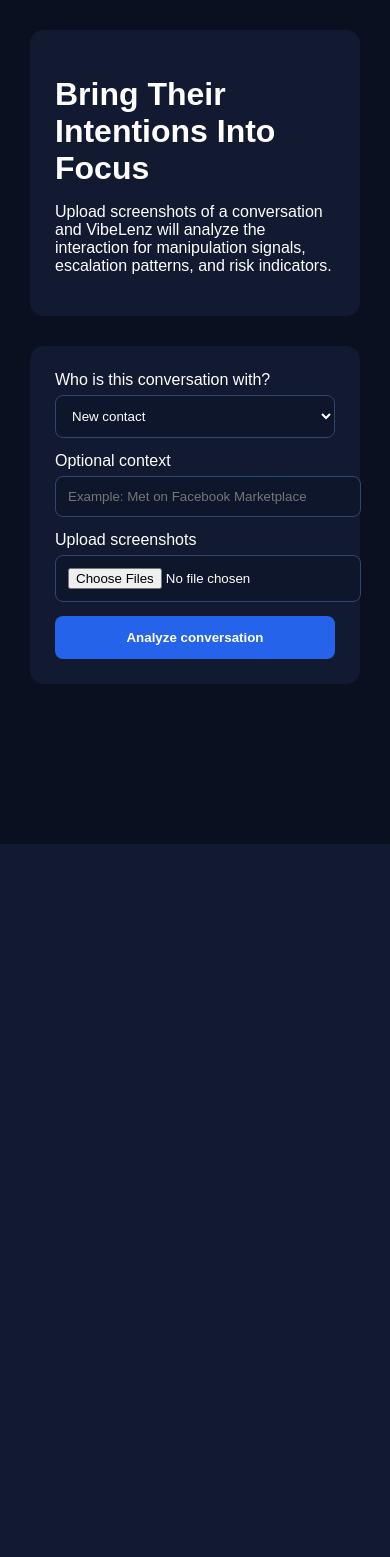
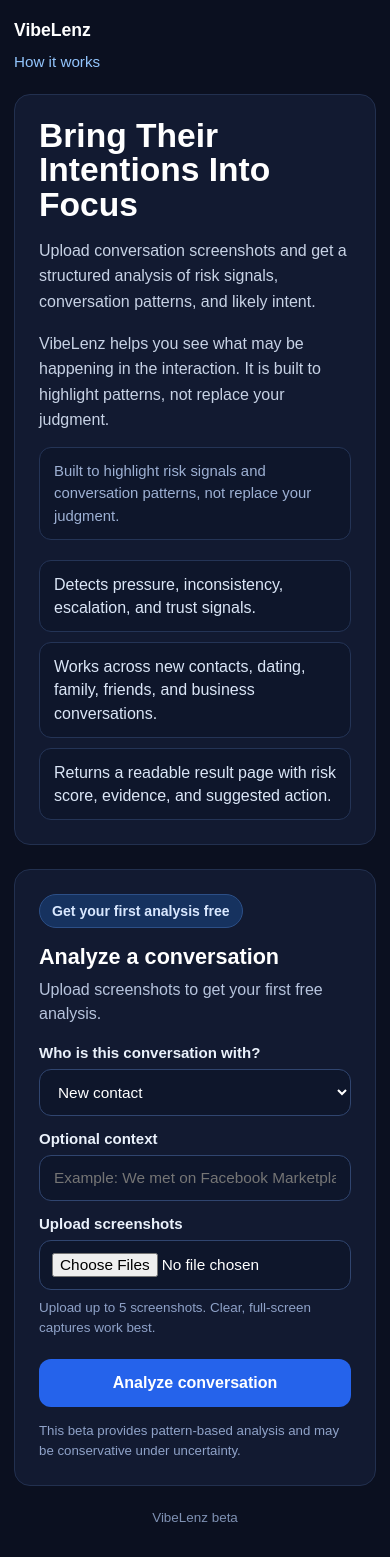
Before and after one commit to pdi999inc-lang/precipice-vibelenz, a FastAPI app: page / in a window 390 px wide. Before the commit the page ends 844 px from the top, so only its background shows below. Run offline with FastAPI, Linux system fonts and the light colour scheme.

Commit message:
Replace landing page with clean responsive layout

```diff
--- a/templates/index.html
+++ b/templates/index.html
@@ -1,128 +1,284 @@
 <!DOCTYPE html>
-<html>
+<html lang="en">
 <head>
   <meta charset="utf-8">
   <meta name="viewport" content="width=device-width, initial-scale=1">
-<title>VibeLenz</title>
+  <title>VibeLenz — Bring Their Intentions Into Focus</title>
+  <style>
+    * { box-sizing: border-box; }
 
-<style>
-
-body{
-margin:0;
-font-family:Arial,Helvetica,sans-serif;
-background:#0b1020;
-color:white;
+    body {
+      margin: 0;
+      font-family: Arial, Helvetica, sans-serif;
+      background: #0b1020;
+      color: #ffffff;
     }
 
-.page{
-max-width:1100px;
-margin:auto;
-padding:30px;
+    .page {
+      max-width: 1100px;
+      margin: 0 auto;
+      padding: 32px 18px 40px;
     }
 
-.layout{
-display:grid;
-grid-template-columns:1fr 1fr;
-gap:30px;
+    .topbar {
+      display: flex;
+      justify-content: space-between;
+      align-items: center;
+      margin-bottom: 24px;
+      gap: 12px;
     }
 
-.panel{
-background:#121a31;
-border-radius:14px;
-padding:25px;
+    .brand {
+      font-size: 1.1rem;
+      font-weight: 700;
+      color: #fff;
+      text-decoration: none;
     }
 
-h1{
-font-size:2.6rem;
-margin-bottom:12px;
+    .toplink {
+      color: #93c5fd;
+      text-decoration: none;
+      font-size: 0.95rem;
     }
 
-input,select{
-width:100%;
-padding:12px;
-margin-top:6px;
-margin-bottom:14px;
-border-radius:8px;
-border:1px solid #30456f;
-background:#0e162b;
-color:white;
+    .layout {
+      display: grid;
+      grid-template-columns: 1fr 1fr;
+      gap: 24px;
+      align-items: start;
     }
 
-button{
-width:100%;
-padding:14px;
-background:#2563eb;
-border:none;
-border-radius:8px;
-color:white;
-font-weight:bold;
-cursor:pointer;
+    .panel {
+      background: #121a31;
+      border: 1px solid #22304f;
+      border-radius: 16px;
+      padding: 24px;
     }
 
-button:hover{
-background:#1e4ed8;
+    h1 {
+      margin: 0 0 12px;
+      font-size: 2.8rem;
+      line-height: 1.02;
     }
 
-@media(max-width:768px){
-.layout{
-grid-template-columns:1fr;
+    .subtitle {
+      color: #c7d2e5;
+      line-height: 1.6;
+      margin-bottom: 14px;
     }
-h1{
-font-size:2rem;
+
+    .trust {
+      margin-top: 14px;
+      padding: 12px 14px;
+      background: #0e162b;
+      border: 1px solid #243456;
+      border-radius: 12px;
+      color: #9db0d3;
+      font-size: 0.93rem;
+      line-height: 1.5;
+    }
+
+    .bullet-list {
+      list-style: none;
+      padding: 0;
+      margin: 20px 0 0;
+      display: grid;
+      gap: 10px;
+    }
+
+    .bullet-list li {
+      background: #0e162b;
+      border: 1px solid #243456;
+      border-radius: 12px;
+      padding: 12px 14px;
+      color: #dbe6f7;
+      line-height: 1.45;
+    }
+
+    .pill {
+      display: inline-block;
+      margin-bottom: 16px;
+      padding: 8px 12px;
+      border-radius: 999px;
+      background: #16325f;
+      border: 1px solid #2c4f87;
+      color: #d9e8ff;
+      font-size: 0.88rem;
+      font-weight: 600;
+    }
+
+    h2 {
+      margin: 0 0 8px;
+      font-size: 1.35rem;
+    }
+
+    .form-subtitle {
+      margin: 0 0 18px;
+      color: #b7c4dd;
+      line-height: 1.5;
+    }
+
+    label {
+      display: block;
+      margin: 14px 0 8px;
+      font-size: 0.94rem;
+      font-weight: 600;
+      color: #eaf1fb;
+    }
+
+    select, input[type="text"], input[type="file"] {
+      width: 100%;
+      padding: 13px 14px;
+      border-radius: 12px;
+      border: 1px solid #30456f;
+      background: #0e162b;
+      color: #ffffff;
+      font-size: 0.96rem;
+      outline: none;
+    }
+
+    input[type="file"] {
+      padding: 12px;
+    }
+
+    .file-help {
+      margin-top: 8px;
+      font-size: 0.84rem;
+      color: #8fa2c8;
+      line-height: 1.45;
+    }
+
+    .submit-btn {
+      width: 100%;
+      margin-top: 22px;
+      padding: 15px 18px;
+      border: none;
+      border-radius: 12px;
+      background: #2563eb;
+      color: #ffffff;
+      font-size: 1rem;
+      font-weight: 700;
+      cursor: pointer;
+    }
+
+    .submit-btn:hover {
+      background: #1f56cd;
+    }
+
+    .small-note {
+      margin-top: 14px;
+      font-size: 0.83rem;
+      line-height: 1.5;
+      color: #8fa2c8;
+    }
+
+    .footer-note {
+      margin-top: 24px;
+      text-align: center;
+      font-size: 0.84rem;
+      color: #7f91b3;
+    }
+
+    @media (max-width: 768px) {
+      .layout {
+        grid-template-columns: 1fr;
+      }
+
+      .topbar {
+        flex-direction: column;
+        align-items: flex-start;
+      }
+
+      h1 {
+        font-size: 2.1rem;
+      }
+
+      .page {
+        padding: 20px 14px 32px;
       }
     }
-
   </style>
 </head>
-
 <body>
-
   <div class="page">
+    <div class="topbar">
+      <a href="/" class="brand">VibeLenz</a>
+      <a href="/pitch" class="toplink">How it works</a>
+    </div>
 
     <div class="layout">
-
-<div class="panel">
-
+      <section class="panel">
         <h1>Bring Their Intentions Into Focus</h1>
-
-<p>
-Upload screenshots of a conversation and VibeLenz will analyze the
-interaction for manipulation signals, escalation patterns, and risk indicators.
+        <p class="subtitle">
+          Upload conversation screenshots and get a structured analysis of risk signals,
+          conversation patterns, and likely intent.
+        </p>
+        <p class="subtitle">
+          VibeLenz helps you see what may be happening in the interaction. It is built to
+          highlight patterns, not replace your judgment.
         </p>
 
+        <div class="trust">
+          Built to highlight risk signals and conversation patterns, not replace your judgment.
         </div>
 
-<div class="panel">
+        <ul class="bullet-list">
+          <li>Detects pressure, inconsistency, escalation, and trust signals.</li>
+          <li>Works across new contacts, dating, family, friends, and business conversations.</li>
+          <li>Returns a readable result page with risk score, evidence, and suggested action.</li>
+        </ul>
+      </section>
+
+      <section class="panel">
+        <div class="pill">Get your first analysis free</div>
+        <h2>Analyze a conversation</h2>
+        <p class="form-subtitle">
+          Upload screenshots to get your first free analysis.
+        </p>
 
         <form action="/analyze-screenshots" method="post" enctype="multipart/form-data">
-
-<label>Who is this conversation with?</label>
-
-<select name="relationship_type" required>
+          <label for="relationship_type">Who is this conversation with?</label>
+          <select id="relationship_type" name="relationship_type" required>
             <option value="stranger">New contact</option>
             <option value="dating">Dating</option>
-<option value="family">Family</option>
+            <option value="family">Family / Co-parent</option>
             <option value="friend">Friend</option>
-<option value="business">Business</option>
+            <option value="business">Business contact</option>
           </select>
 
-<label>Optional context</label>
+          <label for="context_note">Optional context</label>
+          <input
+            id="context_note"
+            name="context_note"
+            type="text"
+            maxlength="160"
+            placeholder="Example: We met on Facebook Marketplace yesterday"
+          />
 
-<input name="context_note" type="text" placeholder="Example: Met on Facebook Marketplace">
+          <label for="files">Upload screenshots</label>
+          <input
+            id="files"
+            name="files"
+            type="file"
+            accept="image/*"
+            multiple
+            required
+          />
 
-<label>Upload screenshots</label>
-
-<input type="file" name="files" accept="image/*" multiple required>
-
-<button type="submit">Analyze conversation</button>
-
-</form>
-
+          <div class="file-help">
+            Upload up to 5 screenshots. Clear, full-screen captures work best.
           </div>
 
+          <button class="submit-btn" type="submit">Analyze conversation</button>
+
+          <div class="small-note">
+            This beta provides pattern-based analysis and may be conservative under uncertainty.
+          </div>
+        </form>
+      </section>
     </div>
 
+    <div class="footer-note">VibeLenz beta</div>
   </div>
-
 </body>
 </html>
```
Lines whose indentation alone changed are shown as unchanged.
